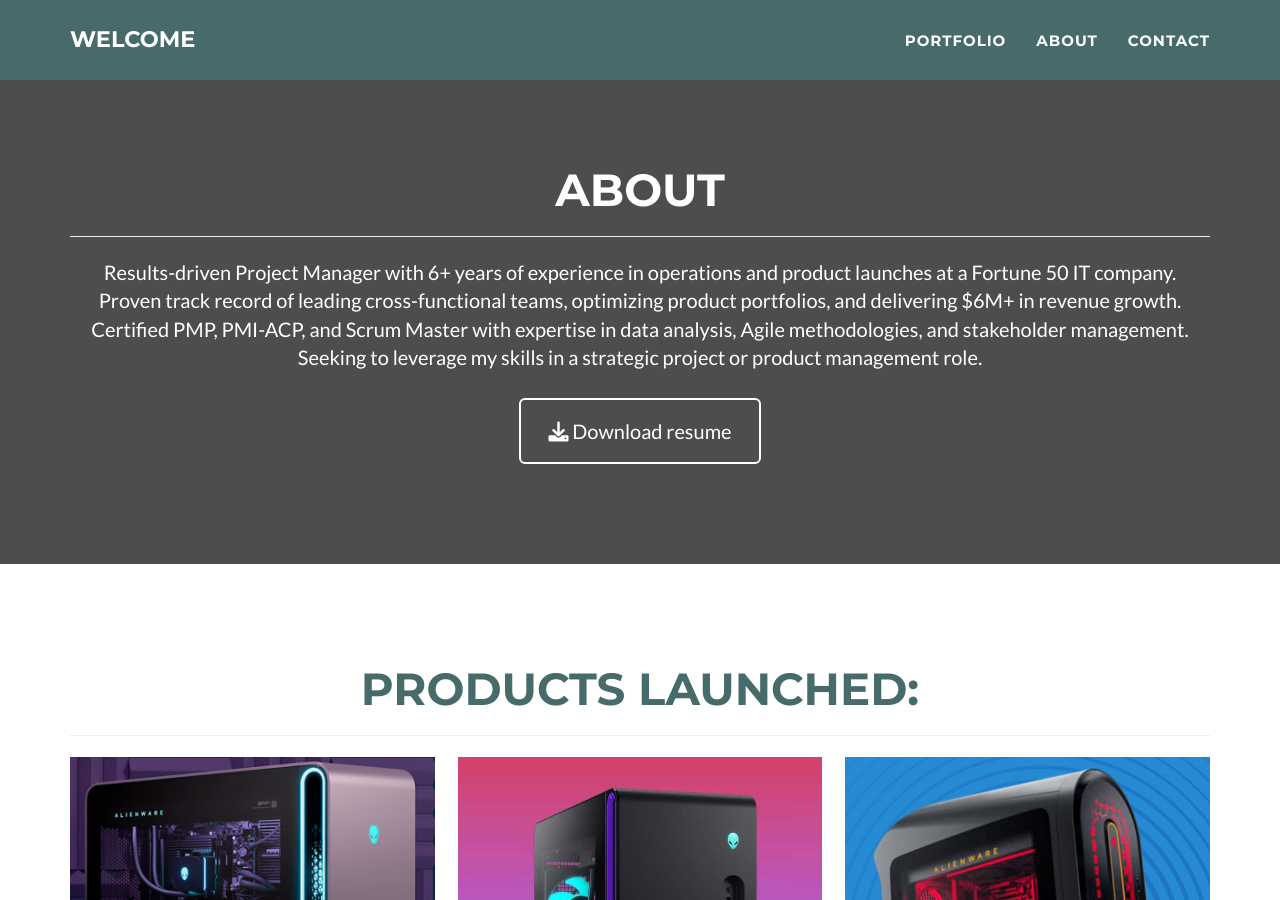
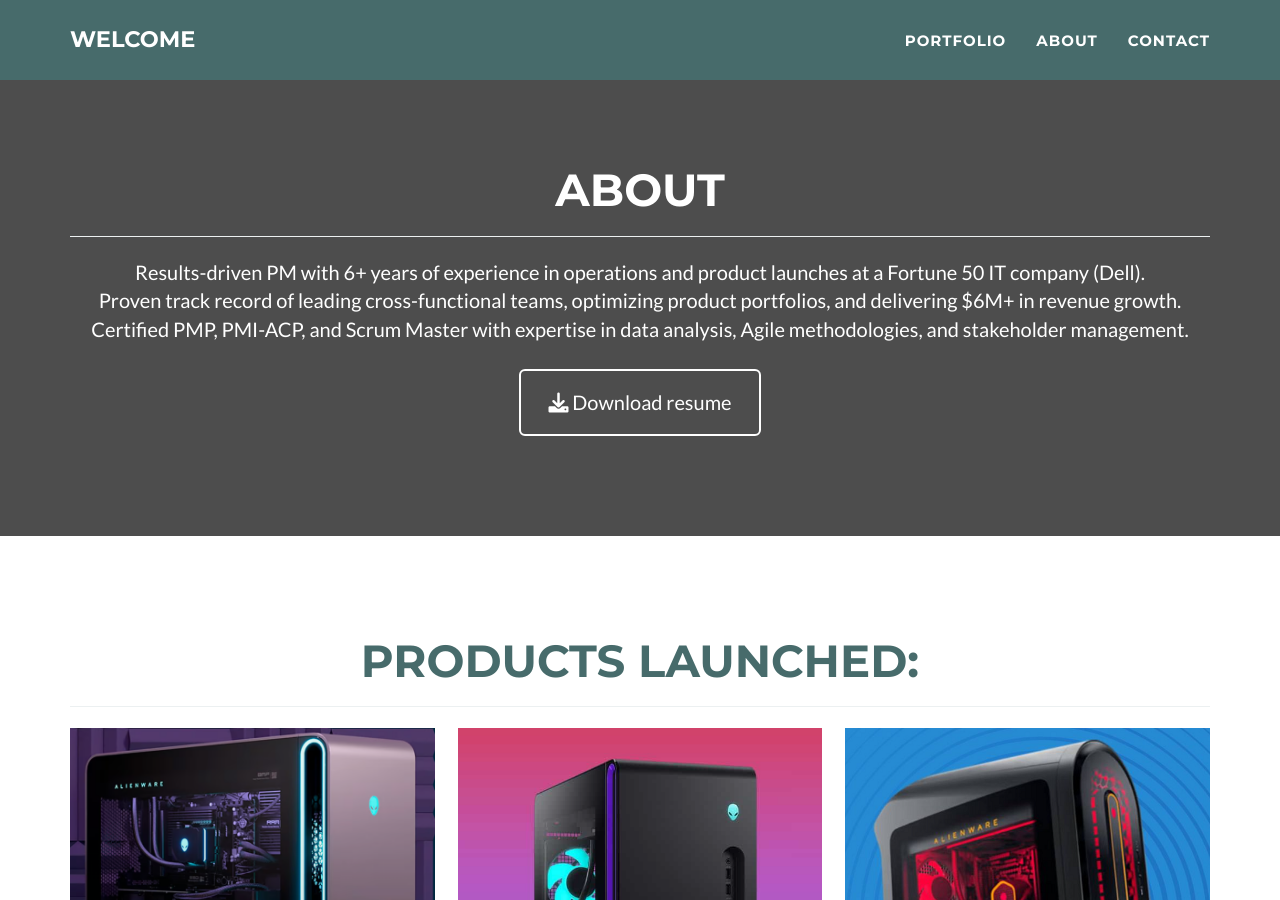
Before and after one commit to aronmora/aronmora.github.io, a Jekyll site: the page built from _posts/2025-02-03-alienware-area51-aat2250.markdown, in a window 1280 px wide and 900 px high, scrolled down 650 px. Built offline with Jekyll 4.4.1, drawn with Linux system fonts in a browser that asks for light colours.

Commit message:
Update about.html

```diff
--- a/_includes/about.html
+++ b/_includes/about.html
@@ -9,10 +9,9 @@
     </div>
     <div class="row">
       <div class="col-lg-12 text-center">
-        <p>Results-driven Project Manager with 6+ years of experience in operations and product launches at a Fortune 50 IT company.<br />
+        <p>Results-driven PM with 6+ years of experience in operations and product launches at a Fortune 50 IT company (Dell).<br />
           Proven track record of leading cross-functional teams, optimizing product portfolios, and delivering $6M+ in revenue growth.<br />
           Certified PMP, PMI-ACP, and Scrum Master with expertise in data analysis, Agile methodologies, and stakeholder management.<br />
-          Seeking to leverage my skills in a strategic project or product management role.</p>
       </div>
       <div class="col-lg-8 col-lg-offset-2 text-center">
         <a href="https://www.youtube.com/watch?v=xvFZjo5PgG0" class="btn btn-lg btn-outline">
```
